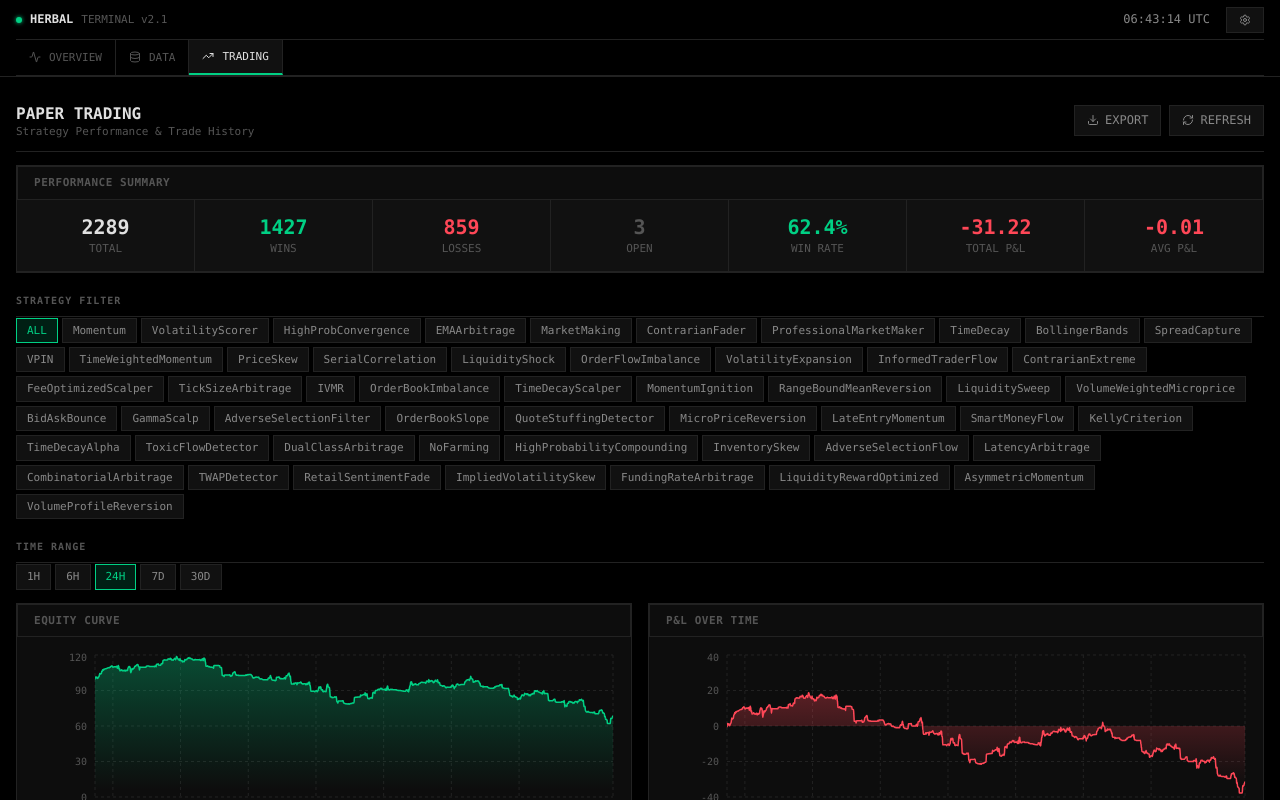
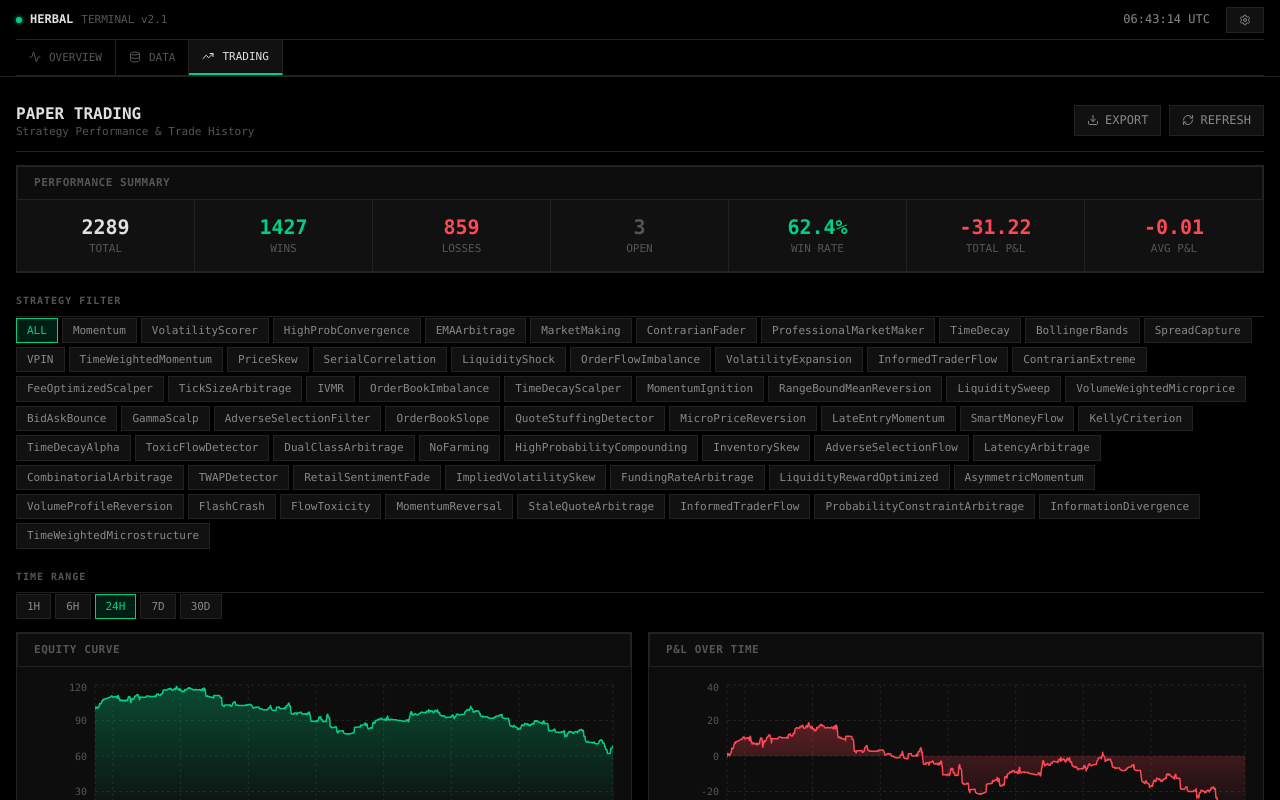
Before and after one commit to herbalclaw/herbal_dashboard, a Next.js app: page / in a window 1280 px wide. Both pictures are taken after a click on the button "TRADING". Shown: the top 800 px of the page. Built offline with nearby package versions, Linux system fonts and the light colour scheme; no server answers.

Commit message:
Add 3 new strategies to dashboard: ProbabilityConstraintArbitrage, InformationDivergence, TimeWeightedMicrostructure

```diff
--- a/app/components/TradingDashboard.tsx
+++ b/app/components/TradingDashboard.tsx
@@ -59,6 +59,14 @@ const strategies = [
   'LiquidityRewardOptimized',
   'AsymmetricMomentum',
   'VolumeProfileReversion',
+  'FlashCrash',
+  'FlowToxicity',
+  'MomentumReversal',
+  'StaleQuoteArbitrage',
+  'InformedTraderFlow',
+  'ProbabilityConstraintArbitrage',
+  'InformationDivergence',
+  'TimeWeightedMicrostructure',
 ]
 
 interface Trade {
```
Also changed, not shown: 3 other files (tests, documents, lock files or other folders).
